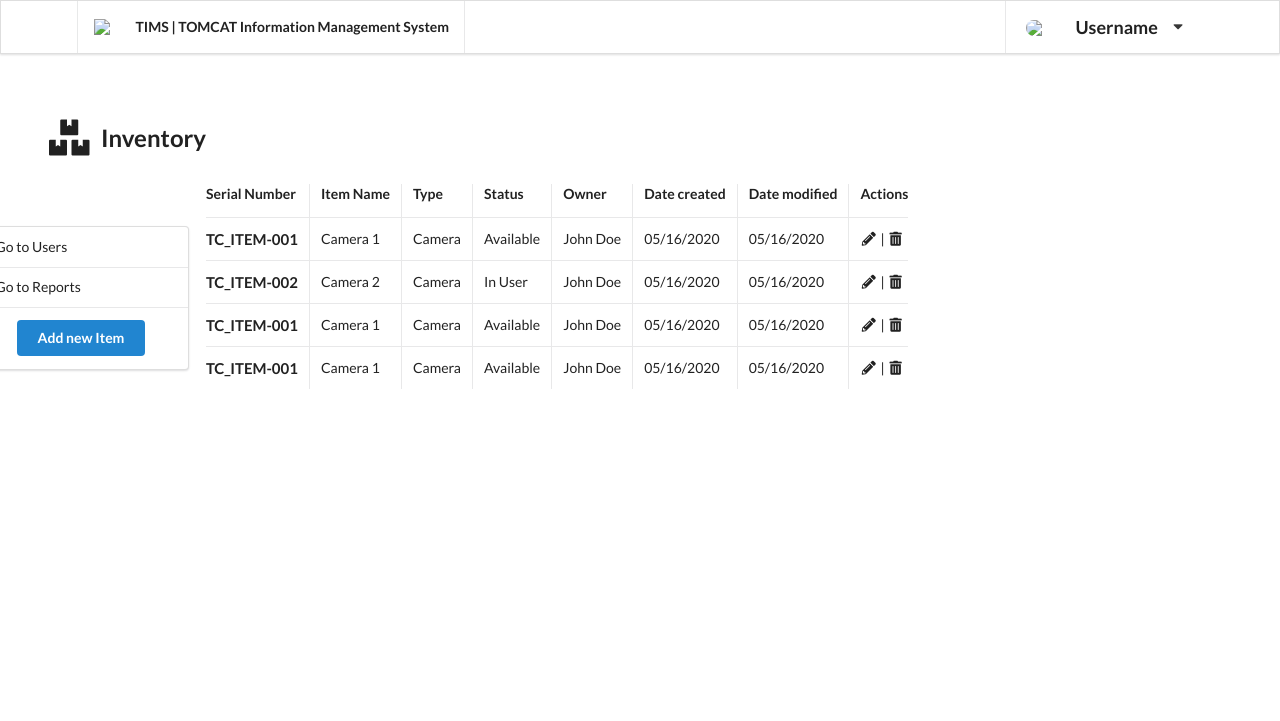
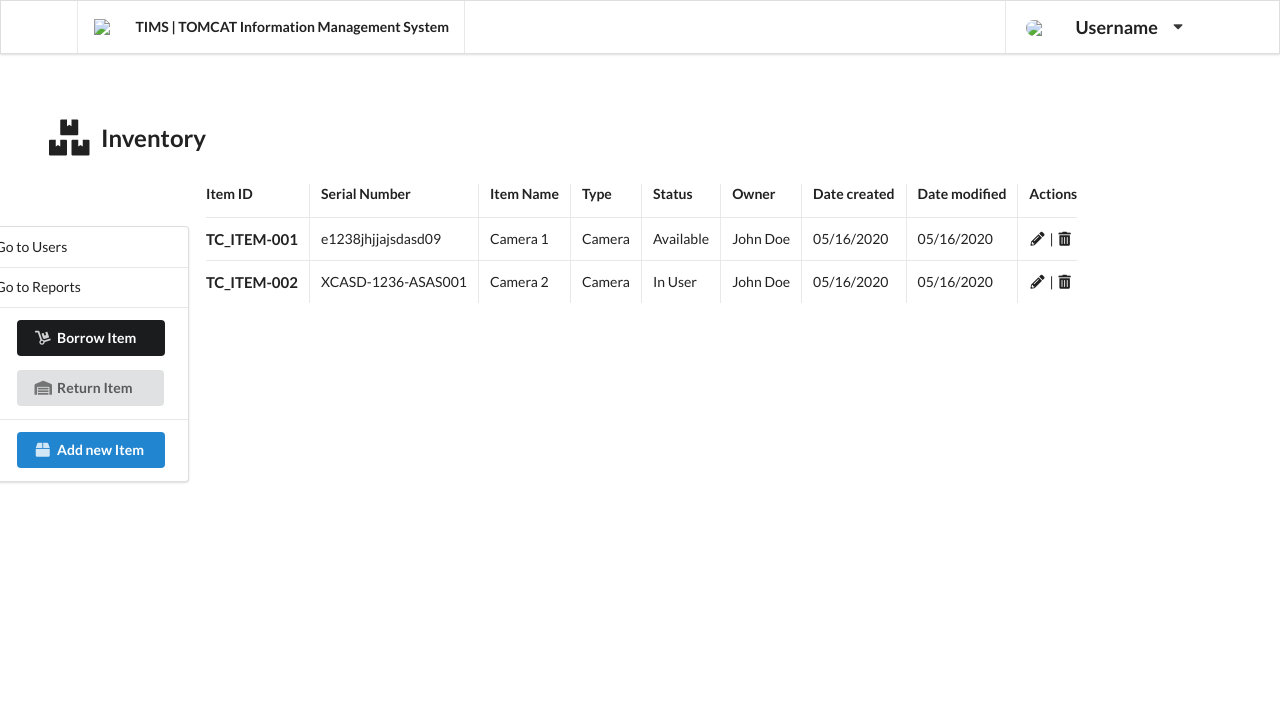
Before and after one commit to mcspenzer/TOMCAT_Web, a PHP site: page /tomcat_web/inventory/tims_inventory.php in a window 1280 px wide. Shown: the top 721 px of the page. Run offline with PHP 8.4, Linux system fonts and the light colour scheme; some libraries are stand-ins or nearby versions.

Commit message:
Fix for minor inventory page bugs

```diff
--- a/inventory/tims_inventory.php
+++ b/inventory/tims_inventory.php
@@ -31,7 +31,11 @@
                         <!-- <div class="ui label">51</div> -->
                     </a>
                     <div class="item">
-                        <div class="ui primary button centered" style="margin-left: 1.5em" onclick="createNewItem()">Add new Item</div>
+                        <div class="ui secondary button centered" style="margin-left: 1.5em" onclick="createNewItem()"><i class="dolly icon"></i>Borrow Item&nbsp;&nbsp;&nbsp;</div>
+                        <div class="ui button centered" style="margin-left: 1.5em;margin-top: 1em" onclick="createNewItem()"><i class="warehouse icon"></i>Return Item&nbsp;&nbsp;&nbsp;&nbsp;</div>
+                    </div>
+                    <div class="item">
+                        <div class="ui primary button centered green" style="margin-left: 1.5em" onclick="createNewItem()"><i class="box icon"></i>Add new Item</div>
                     </div>
                 </div>
             </div>
@@ -39,6 +43,7 @@
                 <table class="ui very basic collapsing celled table" style="margin-left: -32em">
                     <thead>
                         <tr>
+                            <th>Item ID</th>
                             <th>Serial Number</th>
                             <th>Item Name</th>
                             <th>Type</th>
@@ -57,6 +62,9 @@
                                         TC_ITEM-001
                                     </div>
                                 </h4>
+                            </td>
+                            <td>
+                                e1238jhjjajsdasd09
                             </td>
                             <td>
                                 Camera 1
@@ -89,6 +97,9 @@
                                 </h4>
                             </td>
                             <td>
+                                XCASD-1236-ASAS001
+                            </td>
+                            <td>
                                 Camera 2
                             </td>
                             <td>
@@ -110,66 +121,7 @@
                                 <span><i class="pencil alternate centered icon"></i>| <i class="trash alternate centered icon"></i></span>
                             </td>
                         </tr>
-                        <tr>
-                            <td>
-                                <h4 class="ui image header">
-                                    <div class="content">
-                                        TC_ITEM-001
-                                    </div>
-                                </h4>
-                            </td>
-                            <td>
-                                Camera 1
-                            </td>
-                            <td>
-                                Camera
-                            </td>
-                            <td>
-                                Available
-                            </td>
-                            <td>
-                                John Doe
-                            </td>
-                            <td>
-                                05/16/2020
-                            </td>
-                            <td>
-                                05/16/2020
-                            </td>
-                            <td>
-                                <span><i class="pencil alternate centered icon"></i>| <i class="trash alternate centered icon"></i></span>
-                            </td>
-                        </tr>
-                        <tr>
-                            <td>
-                                <h4 class="ui image header">
-                                    <div class="content">
-                                        TC_ITEM-001
-                                    </div>
-                                </h4>
-                            </td>
-                            <td>
-                                Camera 1
-                            </td>
-                            <td>
-                                Camera
-                            </td>
-                            <td>
-                                Available
-                            </td>
-                            <td>
-                                John Doe
-                            </td>
-                            <td>
-                                05/16/2020
-                            </td>
-                            <td>
-                                05/16/2020
-                            </td>
-                            <td>
-                                <span><i class="pencil alternate centered icon"></i>| <i class="trash alternate centered icon"></i></span>
-                            </td>
-                        </tr>
+
                     </tbody>
                 </table>
             </div>
--- a/users/tims_users.php
+++ b/users/tims_users.php
@@ -32,7 +32,7 @@
                         <!-- <div class="ui label">51</div> -->
                     </a>
                     <div class="item">
-                        <div class="ui primary button centered" style="margin-left: 1.5em" onclick="createNewUser()">Add new User</div>
+                        <div class="ui primary button centered" style="margin-left: 1.5em" onclick="createNewUser()"><i class="user plus icon"></i>Add new User</div>
                     </div>
                 </div>
             </div>
```
